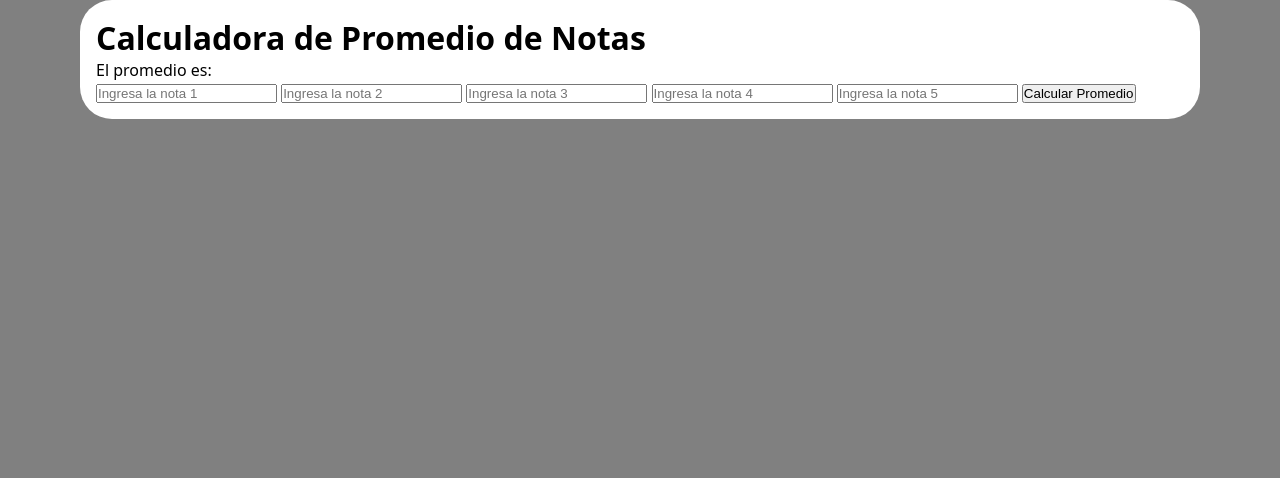
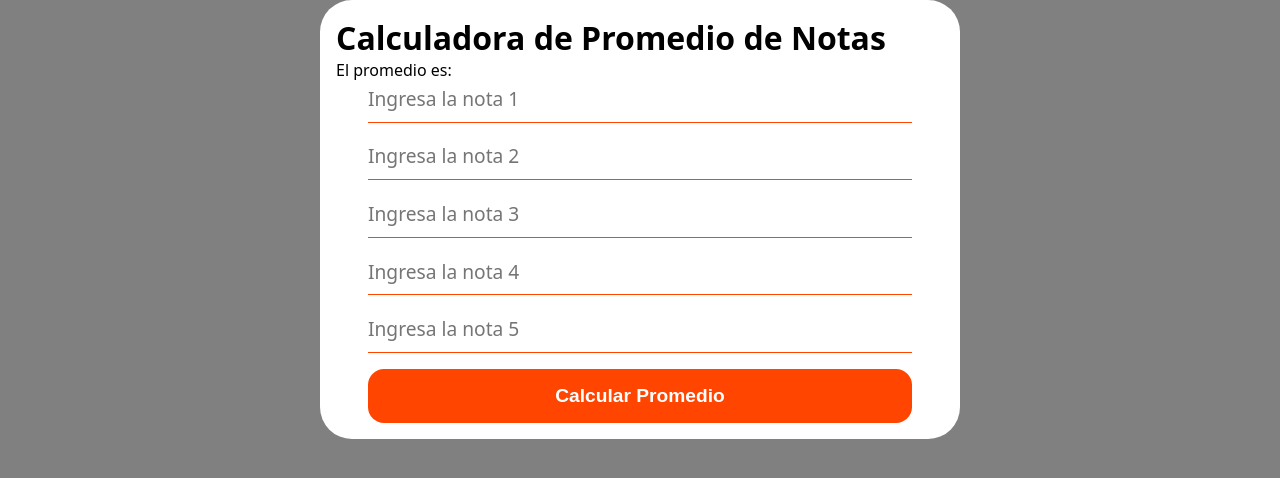
Before and after one commit to xXCpFireXx/JavaScript, a plain HTML site: page Retos/02_grade_average/index.html in a window 1280 px wide. Drawn offline with Linux system fonts and the light colour scheme.

Commit message:
avances 2

```diff
--- a/Retos/02_grade_average/style.css
+++ b/Retos/02_grade_average/style.css
@@ -14,9 +14,42 @@ background-color: grey;
     background-color: white;
     border-radius: 2rem;
     padding: 1rem;
-    max-width: 70rem;
+    max-width: 40rem;
     width: 90%;
     margin: 0 auto;
 }
 
-.f
+.Form{
+    display: flex;
+    flex-direction: column;
+    padding: 0 2rem;
+    gap: 1rem;
+}
+
+.Form input {
+    border: none;
+    border-bottom: 1px solid orangered;
+    padding: 0.8rem 0;
+}
+
+.Form input {
+    outline: none;
+}
+
+
+.Form input::placeholder {
+    font-family: system-ui, -apple-system, BlinkMacSystemFont, 'Segoe UI', Roboto, Oxygen, Ubuntu, Cantarell, 'Open Sans', 'Helvetica Neue', sans-serif;
+    font-size: 1.2rem;
+}
+
+
+.Form button {
+    border: none;
+    border-radius: 1rem;
+    background-color: orangered;
+    padding: 1rem 0;
+    color: white;
+    font-weight: bold;
+    font-size: 1.2rem;
+    cursor: pointer;
+}
```
Also changed, not shown: 02_operadores/operadores.md (added, +29 -0 lines).
